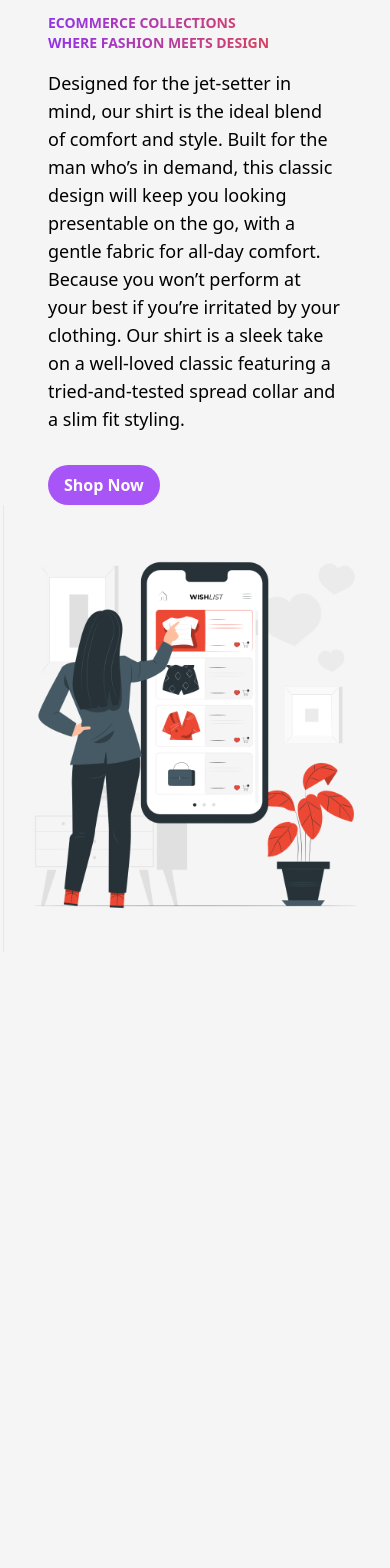
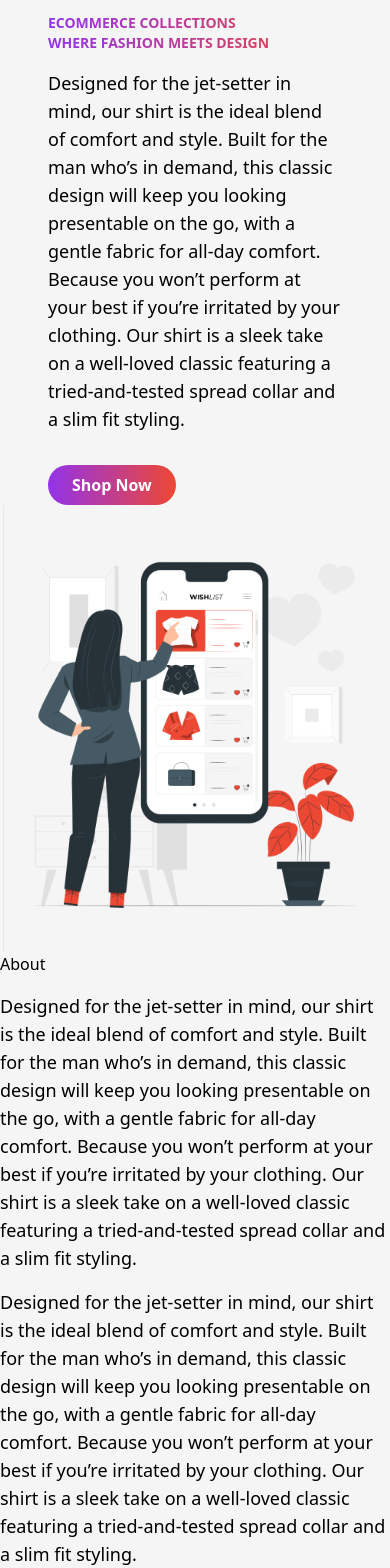
Before and after one commit to johntarus/ecommerce, a React (Create React App) app: page / in a window 390 px wide. Shown: the part 121-1689 px from the top of the page. Before the commit the page ends 1073 px from the top, so only its background shows below. Built offline with nearby package versions, Linux system fonts and the light colour scheme.

Commit message:
mobile first

```diff
--- a/src/App.js
+++ b/src/App.js
@@ -20,6 +20,7 @@ function App() {
           </Routes>
         </div>
       </Router>
+      <About />
     </>
   );
 }
--- a/src/components/About.js
+++ b/src/components/About.js
@@ -1,7 +1,31 @@
 import React from "react";
 
 function About() {
-  return <div>About</div>;
+  return (
+    <div>
+      <div>
+        <h1>About</h1>
+        <p className="pt-4 text-lg">
+          Designed for the jet-setter in mind, our shirt is the ideal blend of
+          comfort and style. Built for the man who’s in demand, this classic
+          design will keep you looking presentable on the go, with a gentle
+          fabric for all-day comfort. Because you won’t perform at your best if
+          you’re irritated by your clothing. Our shirt is a sleek take on a
+          well-loved classic featuring a tried-and-tested spread collar and a
+          slim fit styling.
+        </p>
+        <p className="pt-4 text-lg">
+          Designed for the jet-setter in mind, our shirt is the ideal blend of
+          comfort and style. Built for the man who’s in demand, this classic
+          design will keep you looking presentable on the go, with a gentle
+          fabric for all-day comfort. Because you won’t perform at your best if
+          you’re irritated by your clothing. Our shirt is a sleek take on a
+          well-loved classic featuring a tried-and-tested spread collar and a
+          slim fit styling.
+        </p>
+      </div>
+    </div>
+  );
 }
 
 export default About;
--- a/src/components/Home.js
+++ b/src/components/Home.js
@@ -18,7 +18,7 @@ function Home() {
             well-loved classic featuring a tried-and-tested spread collar and a
             slim fit styling.
           </p>
-          <button className="bg-purple-500 hover:bg-[#DB4456] text-white font-bold py-2 px-4 rounded-full mt-8">
+          <button className="bg-gradient-to-r from-purple-600 to-[#ed4833] hover:from-[#ed4833] hover:to-purple-600  text-white font-bold py-2 px-6 rounded-full mt-8">
             Shop Now
           </button>
         </div>
--- a/src/index.css
+++ b/src/index.css
@@ -41,7 +41,7 @@ body {
 }
 
 .nav-logo {
-  color: #9333ea;
+  color: #ed4833;
   align-items: center;
   margin-left: 3rem;
   cursor: pointer;
```
